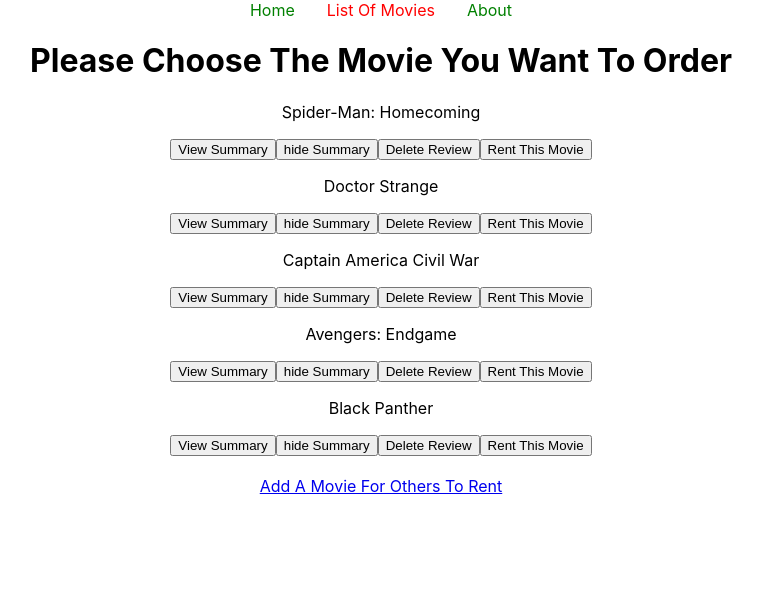
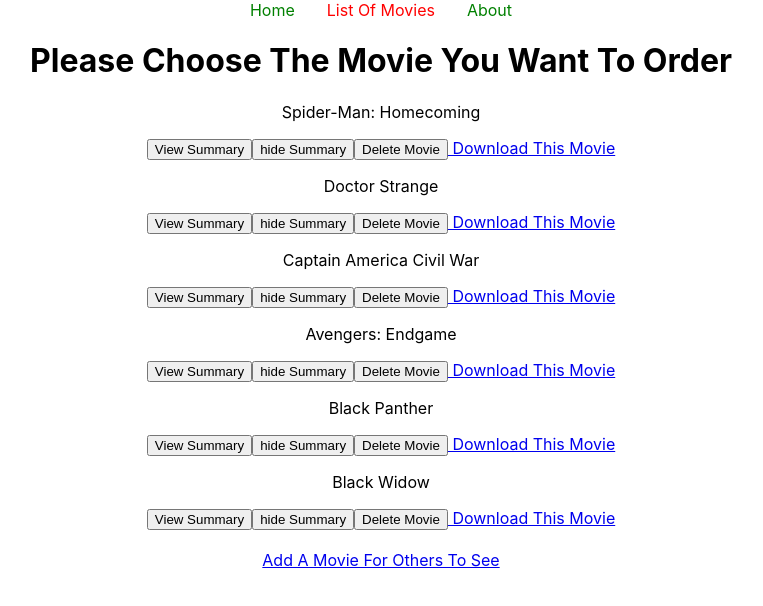
Before and after one commit to harrikhan20/free-movie-rental, a React (Create React App) app: page /home in a window 1280 px wide. Shown: the top 606 px of the page, without its empty margins (259-1022 px from the left). Built offline with nearby package versions, Linux system fonts and the light colour scheme; data requests are answered from the project's data file.

Commit message:
final touches

```diff
--- a/db.json
+++ b/db.json
@@ -24,6 +24,11 @@
       "title": "Black Panther",
       "Summary": "After the death of his father, T'Challa returns home to the African nation of Wakanda to take his rightful place as king. When a powerful enemy suddenly reappears, T'Challa's mettle as king -- and as Black Panther -- gets tested when he's drawn into a conflict that puts the fate of Wakanda and the entire world at risk. Faced with treachery and danger, the young king must rally his allies and release the full power of Black Panther to defeat his foes and secure the safety of his people.",
       "id": 8
+    },
+    {
+      "title": "Black Widow",
+      "Summary": "Natasha Romanoff, aka Black Widow, confronts the darker parts of her ledger when a dangerous conspiracy with ties to her past arises. Pursued by a force that will stop at nothing to bring her down, Natasha must deal with her history as a spy, and the broken relationships left in her wake long before she became an Avenger.",
+      "id": 9
     }
   ]
 }
--- a/src/components/App.js
+++ b/src/components/App.js
@@ -4,12 +4,10 @@
 import Navbar from './Navbar';
 import Home from './Home';
 import {useState, useEffect} from 'react';
-import MovieSummary from './MovieSummary';
 import AddMovieForm from './AddMovieForm';
 import { useHistory } from 'react-router-dom/cjs/react-router-dom.min';
 import About from '../navigation/About';
-import { getMouseEventOptions } from '@testing-library/user-event/dist/utils';
-
+import RentLinkForm from './RentLinkForm';
 
 
 
@@ -61,8 +59,8 @@
         clickToEnter="Click To Enter!" />
         </Route>
         <Route exact path="/about">
-          <About AboutMessage="I have created this website simply because of my love for movies! People have the
-          right to rent and post as much movies as they want. Each rental will cost you........ $0!! FREE! FREE! FREE! "/>
+          <About AboutMessage="I have created this website simply because of my love for movies. People have the
+          right to download and post as much movies as they want. Each Movie will cost you........ $0 to download! FREE! FREE! FREE! "/>
 
         </Route>
           <Route exact path="/home">
@@ -71,7 +69,9 @@
           <Route exact path = "/movies/new">
             <AddMovieForm addMovie={addMovie}/>
           </Route>
-
+          <Route exact path = "/movies/rent">
+            <RentLinkForm/>
+          </Route>
         </Switch>
       </Router>
     </div>
--- a/src/components/Home.js
+++ b/src/components/Home.js
@@ -4,7 +4,9 @@
 
 
  function Home({movies}) {
-const mappedMovies = movies.map(movies =>  <MovieSummary key={movies.id} movies={movies} summary={movies.summary} />)
+const mappedMovies = movies.map(movies =>  <MovieSummary key={movies.id} movies={movies} summary={movies.summary} rentLink="Thank You For your" />)
+
+
 
     return (
         <div id="">
@@ -14,7 +16,7 @@
 
             <br/>
 
-            <Link to='/movies/new'>Add A Movie For Others To Rent</Link>
+            <Link to='/movies/new'>Add A Movie For Others To See</Link>
 
 
         </div>
--- a/src/components/MovieSummary.js
+++ b/src/components/MovieSummary.js
@@ -5,7 +5,7 @@
 
 
 
-function MovieSummary({movies}) {
+function MovieSummary({movies, rentLink}) {
     const [show, visible] = useState(false)
 
    function deleteMovie(id) {
@@ -19,7 +19,7 @@
         })
         window.location.reload();
 
-
+      <h1>{rentLink}</h1>
 
      }
 
@@ -34,8 +34,8 @@
 
             <button onClick={()=> visible(true)}>View Summary</button>
             <button onClick={()=> visible(false)}>hide Summary</button>
-            <button onClick={() => deleteMovie(movies.id)}>Delete Review</button>
-            <button><Link></Link>Rent This Movie </button>
+            <button onClick={() => deleteMovie(movies.id)}>Delete Movie</button>
+            <Link to="/movies/rent"> Download This Movie </Link>
 
 
         </div>
--- /dev/null
+++ b/src/components/RentLinkForm.js
@@ -0,0 +1,12 @@
+import React from 'react'
+import { Link } from 'react-router-dom';
+
+
+
+function RentLinkForm() {
+    return (
+        <h1>Thank You! Your Movie Will Be Downloading Soon. </h1>
+    )
+}
+
+export default RentLinkForm;
```
